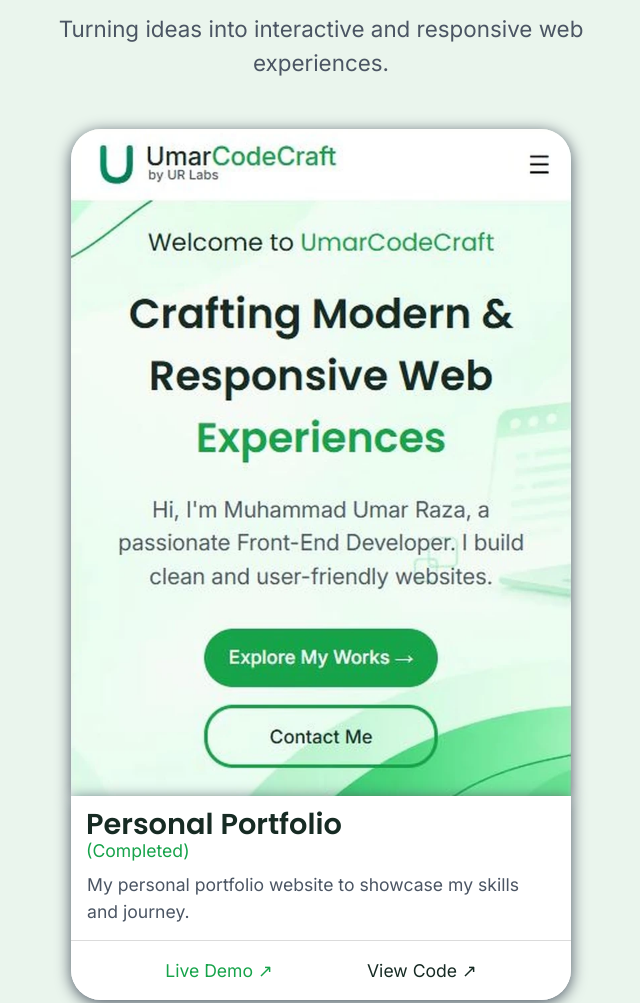
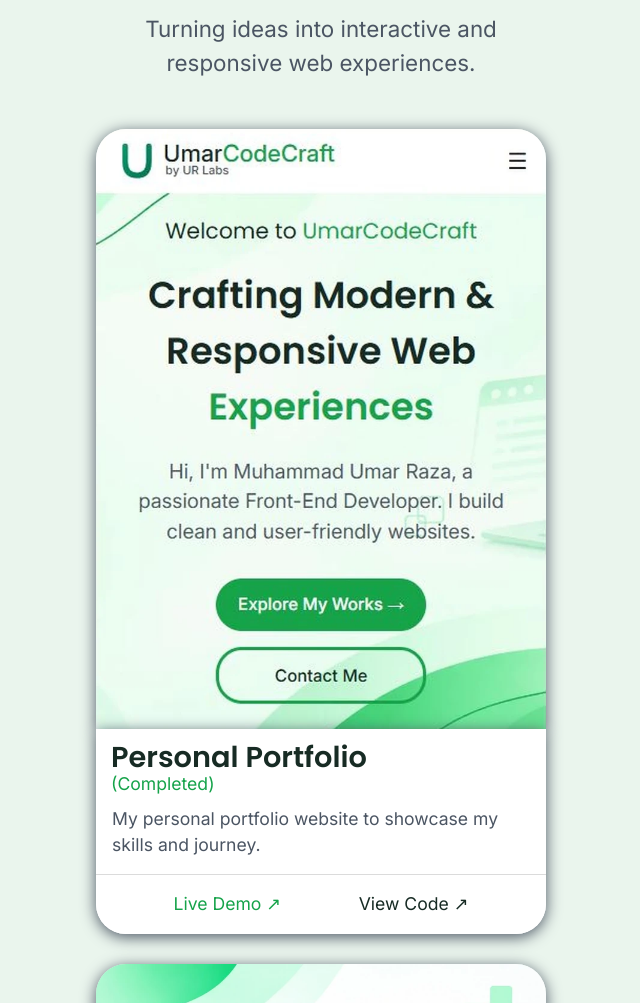
Before and after one commit to umarraza1414-arch/UmarCodeCraft, a plain HTML site: page projects.html in a window 1280 px wide. Shown: the part 180-1183 px from the top of the page, without its empty margins (319-959 px from the left). Drawn offline with Linux system fonts and the light colour scheme.

Commit message:
Update style.css

```diff
--- a/style.css
+++ b/style.css
@@ -1189,19 +1189,19 @@ footer {
 
     .projectsec .projectpara {
         font-size: 1.4rem;
-        max-width: 600px;
+        max-width: 450px;
     }
 
     .firstproject,
     .secondproject {
-        max-width: 500px;
+        max-width: 450px;
         height: auto;
 
     }
 
 
     .imgabt {
-        max-width: 500px;
+        max-width: 450px;
         height: auto;
     }
 
```
